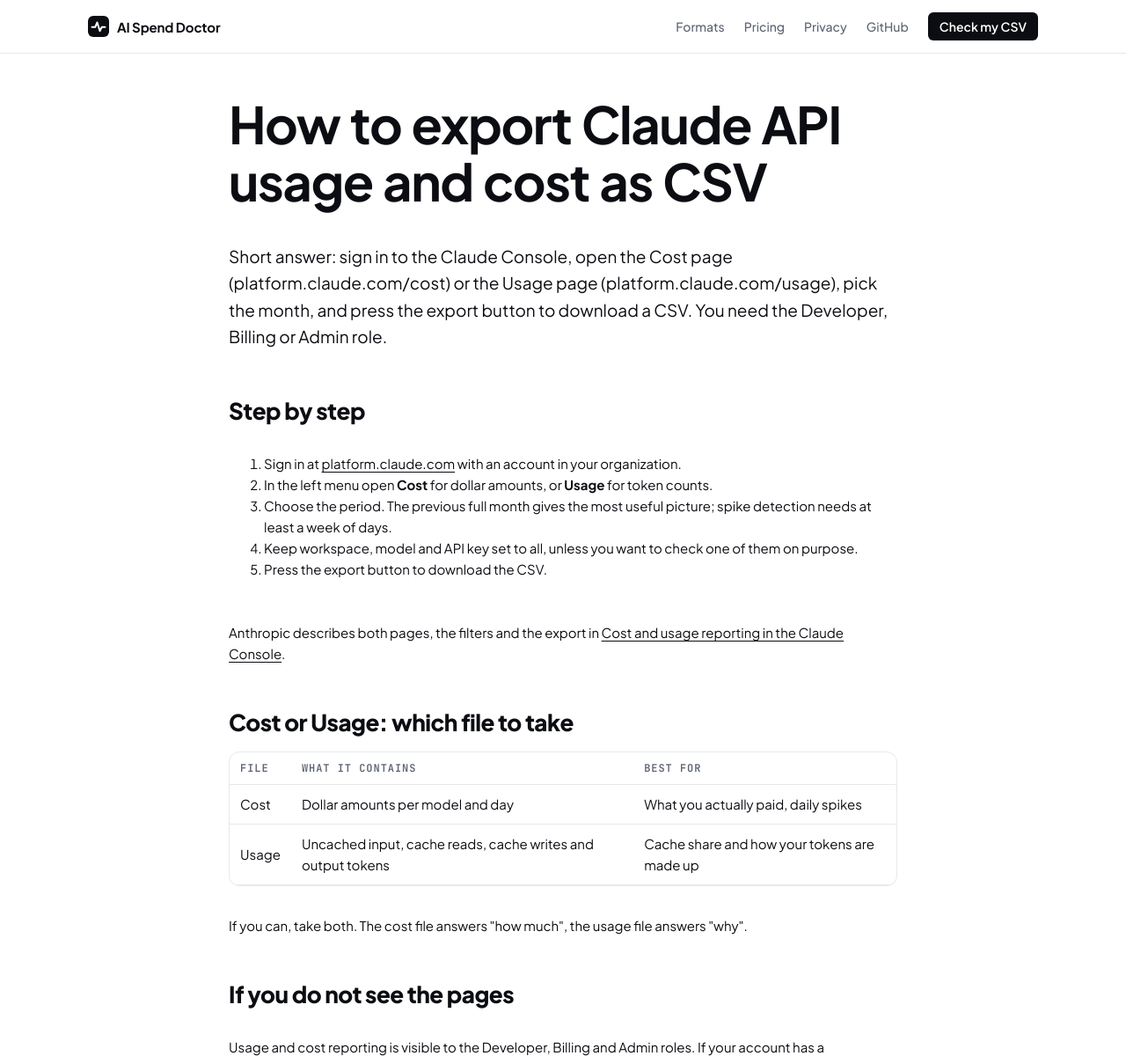
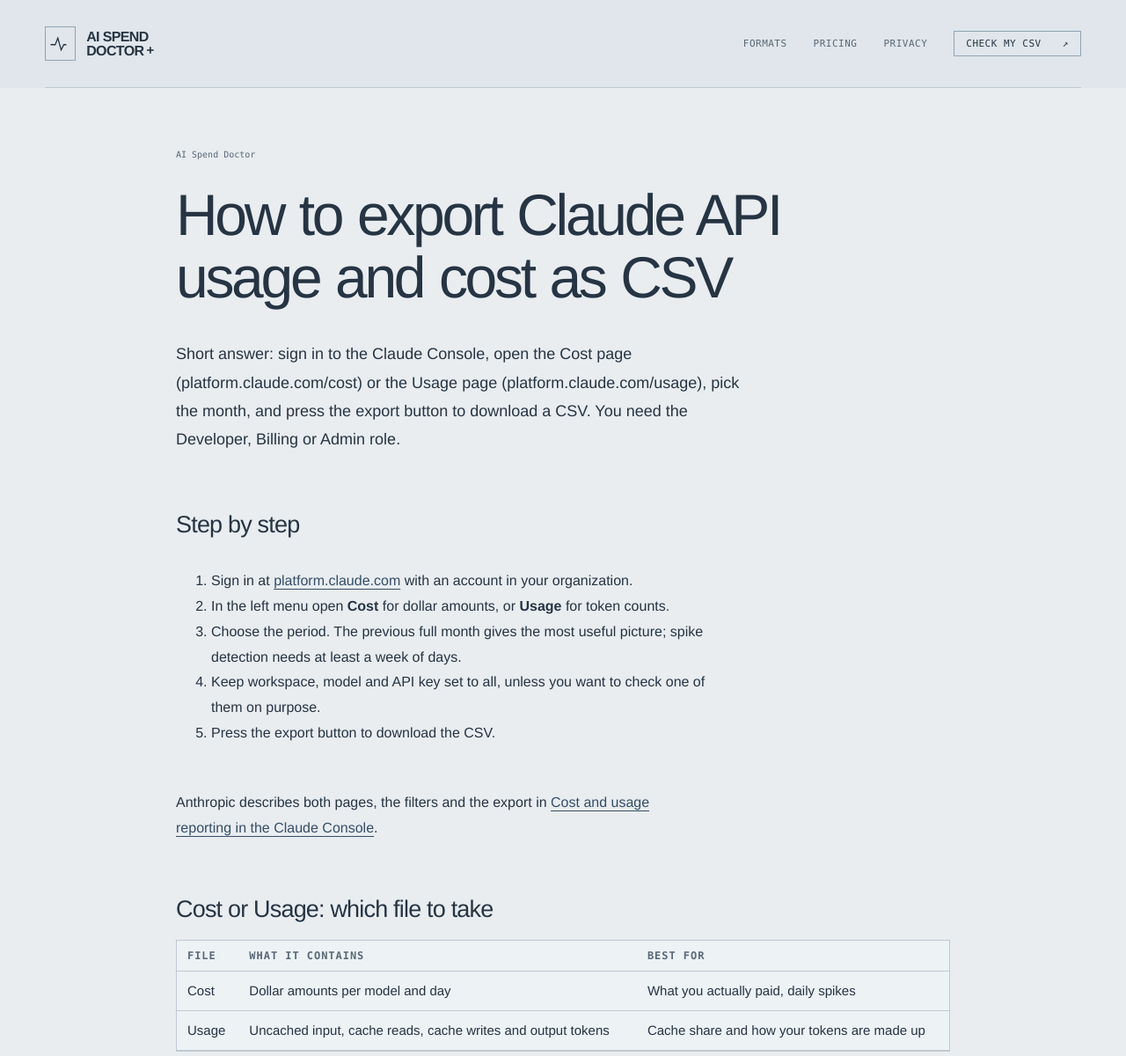
Before and after one commit to labfile0-eng/ai-spend-doctor, a website: page how-to-export-claude-api-usage-csv/index.html in a window 1280 px wide. Shown: the top 1200 px of the page at 88% size. Drawn offline with Linux system fonts and the light colour scheme.

Commit message:
Apply glacial design to how-to-export-claude-api-usage-csv

```diff
--- a/how-to-export-claude-api-usage-csv/index.html
+++ b/how-to-export-claude-api-usage-csv/index.html
@@ -6,8 +6,6 @@
 <meta property="og:type" content="article"><meta property="og:url" content="https://aispenddoctor.com/how-to-export-claude-api-usage-csv/">
 <meta property="og:title" content="How to export Claude API usage and cost as CSV"><meta property="og:description" content="Where to find the Usage and Cost pages in the Claude Console, which role you need, and how to download a CSV of your Claude API spend.">
 <meta property="og:image" content="https://aispenddoctor.com/og.png"><meta name="twitter:card" content="summary_large_image">
-<link rel="preconnect" href="https://fonts.googleapis.com">
-<link rel="stylesheet" href="https://fonts.googleapis.com/css2?family=Plus+Jakarta+Sans:wght@400;500;600;700;800&family=JetBrains+Mono:wght@400;500;600&display=swap">
 <style>:root{
   --bg:#eef2f4; --surface:#ffffff; --sunk:#e4eaee; --ink:#12202a; --muted:#56666f; --line:#cdd7dd;
   --accent:#0b7185; --accent-ink:#ffffff;
@@ -189,7 +187,12 @@ body{margin:0}
 [id]{scroll-margin-top:80px}
 </style>
 <script type="application/ld+json">{"@context": "https://schema.org", "@type": "FAQPage", "mainEntity": [{"@type": "Question", "name": "Where do I export Claude API costs?", "acceptedAnswer": {"@type": "Answer", "text": "In the Claude Console, on the Cost page (platform.claude.com/cost) or the Usage page (platform.claude.com/usage). Pick the month and press the export button to download a CSV."}}, {"@type": "Question", "name": "Which role do I need to see Claude API costs?", "acceptedAnswer": {"@type": "Answer", "text": "Anthropic says usage and cost reporting is visible to the Developer, Billing and Admin roles."}}, {"@type": "Question", "name": "Is the Claude Cost API in dollars or cents?", "acceptedAnswer": {"@type": "Answer", "text": "The Usage and Cost API cost report returns amounts in cents as decimal strings. Divide by 100 to get dollars."}}]}</script>
-</head><body><header class="topnav"><div class="topnav-in"><a class="logo" href="/"><svg viewBox="0 0 32 32" aria-hidden="true"><rect width="32" height="32" rx="8" fill="currentColor"/><path d="M6 17h5l3-7 4 13 3-6h5" fill="none" style="stroke:var(--bg)" stroke-width="2.6" stroke-linecap="round" stroke-linejoin="round"/></svg>AI Spend Doctor</a><nav aria-label="Main"><a href="/csv-formats/">Formats</a><a href="/pricing/">Pricing</a><a href="/privacy/">Privacy</a><a href="https://github.com/labfile0-eng/ai-spend-doctor" rel="noopener">GitHub</a><a class="navcta" href="/#start">Check my CSV</a></nav></div></header><div class="wrap">
+<link rel="stylesheet" href="/assets/glacial.css">
+</head><body class="document-page" id="top"><a class="skip-link" href="/#start">Skip to CSV checkup</a>
+<header class="topnav"><div class="topnav-in">
+<a class="logo" href="/" aria-label="AI Spend Doctor home"><span class="logo-mark" aria-hidden="true"><svg viewBox="0 0 32 32"><path d="M4 17h7l4-10 5 18 4-8h4"/></svg></span><span>AI SPEND<br>DOCTOR<span class="logo-plus">+</span></span></a>
+<nav aria-label="Main"><a href="/csv-formats/">Formats</a><a href="/pricing/">Pricing</a><a href="/privacy/">Privacy</a><a class="navcta" href="/#start" data-start>Check my CSV <span aria-hidden="true">↗</span></a></nav>
+</div></header><div class="wrap">
 <a class="back brand" href="/">AI Spend Doctor</a>
 <article>
 <h1>How to export Claude API usage and cost as CSV</h1>
@@ -204,10 +207,10 @@ body{margin:0}
 </ol>
 <p>Anthropic describes both pages, the filters and the export in <a href="https://support.claude.com/en/articles/9534590-cost-and-usage-reporting-in-the-claude-console">Cost and usage reporting in the Claude Console</a>.</p>
 <h2>Cost or Usage: which file to take</h2>
-<table><thead><tr><th>File</th><th>What it contains</th><th>Best for</th></tr></thead><tbody>
+<div class="table-scroll" tabindex="0" role="region" aria-label="Scrollable reference table"><table><thead><tr><th>File</th><th>What it contains</th><th>Best for</th></tr></thead><tbody>
 <tr><td>Cost</td><td>Dollar amounts per model and day</td><td>What you actually paid, daily spikes</td></tr>
 <tr><td>Usage</td><td>Uncached input, cache reads, cache writes and output tokens</td><td>Cache share and how your tokens are made up</td></tr>
-</tbody></table>
+</tbody></table></div>
 <p>If you can, take both. The cost file answers "how much", the usage file answers "why".</p>
 <h2>If you do not see the pages</h2>
 <p>Usage and cost reporting is visible to the Developer, Billing and Admin roles. If your account has a different role, ask the organization admin to export the file or to change your role.</p>
@@ -218,4 +221,5 @@ body{margin:0}
 <p><a class="cta" href="/">Check your own CSV for free</a></p>
 <h2>Questions</h2><h3>Where do I export Claude API costs?</h3><p>In the Claude Console, on the Cost page (platform.claude.com/cost) or the Usage page (platform.claude.com/usage). Pick the month and press the export button to download a CSV.</p><h3>Which role do I need to see Claude API costs?</h3><p>Anthropic says usage and cost reporting is visible to the Developer, Billing and Admin roles.</p><h3>Is the Claude Cost API in dollars or cents?</h3><p>The Usage and Cost API cost report returns amounts in cents as decimal strings. Divide by 100 to get dollars.</p>
 <p class="src">List prices checked 27 September 2026 on the official <a href="https://platform.claude.com/docs/en/about-claude/pricing">Anthropic</a> and <a href="https://developers.openai.com/api/docs/pricing">OpenAI</a> price pages. Prices change; check the source before making decisions. Not affiliated with Anthropic or OpenAI. © 2026 Valeriy Danilov. AI Spend Doctor by AgentBridge Labs.</p>
-</article></div></body></html>
+</article></div><script src="/assets/experience.js"></script>
+</body></html>
```
